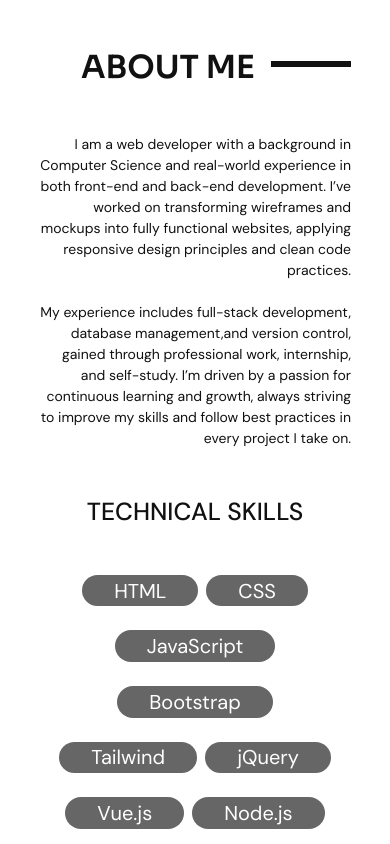
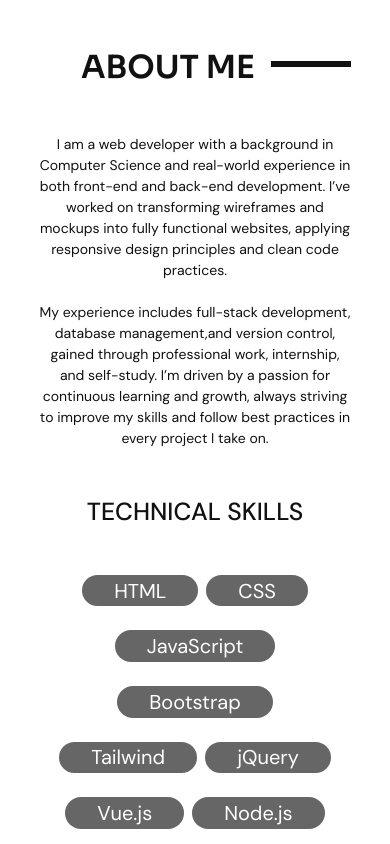
Before and after one commit to ArabellaJordan/Portfolio-v2, a Vue app: page / in a window 390 px wide. Shown: the part 1020-1864 px from the top of the page. Built offline with nearby package versions, Linux system fonts and the light colour scheme.

Commit message:
responsive adjustment

```diff
--- a/src/views/Landing.vue
+++ b/src/views/Landing.vue
@@ -60,7 +60,7 @@
           about me
         </h3>
 
-        <p class="section__description text-end my-5">
+        <p class="section__description text-center text-md-end my-5">
           I am a web developer with a background in Computer Science and
           real-world experience in both front-end and back-end development. I’ve
           worked on transforming wireframes and mockups into fully functional
@@ -136,7 +136,7 @@
           contact me
         </h3>
         <div
-          class="d-flex flex-column flex-md-row align-items-center justify-content-center"
+          class="d-flex flex-column flex-md-row flex-wrap align-items-center justify-content-center"
         >
           <p class="text__dark">
             <icon :icon="['fas', 'envelope']" />
```
Also changed, not shown: src/components/ProjectCard.vue (+11 -1 lines).
